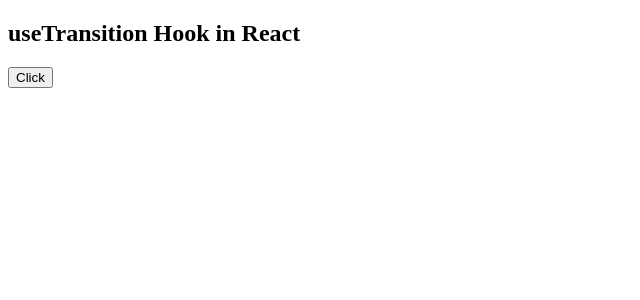
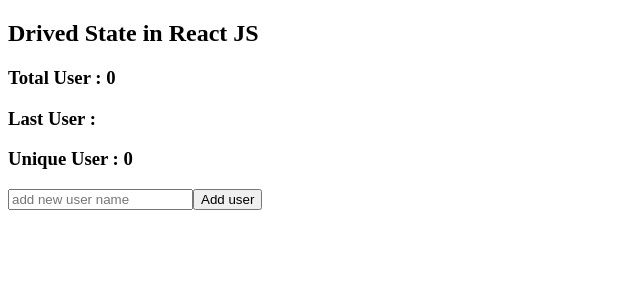
Before and after one commit to bibhusprasad/026_reactjs_tutorial_from_youtube, a React (Vite) app in the folder react-basic/: page / in a window 1280 px wide. Shown: the top 300 px of the page, without its empty margins (0-640 px from the left). Built offline with nearby package versions, Linux system fonts and the light colour scheme.

Commit message:
16. Drived State in React JS

```diff
--- a/react-basic/src/App.jsx
+++ b/react-basic/src/App.jsx
@@ -1,11 +1,11 @@
-import HookUseTransition from "./HookUseTransition"
+import DrivedState from "./DrivedState"
 
 function App() {
 
   return (
     <>
       <div>
-        <HookUseTransition />
+        <DrivedState />
       </div>
     </>
   )
--- /dev/null
+++ b/react-basic/src/DrivedState.jsx
@@ -0,0 +1,32 @@
+import { useState } from "react";
+
+function DrivedState() {
+
+  const [users, setUsers] = useState([]);
+  const [user, setUser] = useState('');
+
+  const handleAddUsers = () => {
+    setUsers([...users, user])
+    console.log(users)
+  }
+
+  return (
+    <div>
+      <h2>Drived State in React JS</h2>
+      <div>
+        <h3>Total User : {users.length} </h3>
+        <h3>Last User : {users[users.length - 1]}</h3>
+        <h3>Unique User : {[...new Set(users)].length}</h3>
+      </div>
+      <input type="text" onChange={(event) => setUser(event.target.value)} placeholder="add new user name"></input>
+      <button onClick={handleAddUsers}>Add user</button>
+      {
+        users.map((item, index) => (
+          <h4 key={index}>{item}</h4>
+        ))
+      }
+    </div>
+  )
+}
+
+export default DrivedState;
```
Also changed, not shown: 1 other file (tests, documents, lock files or other folders).
